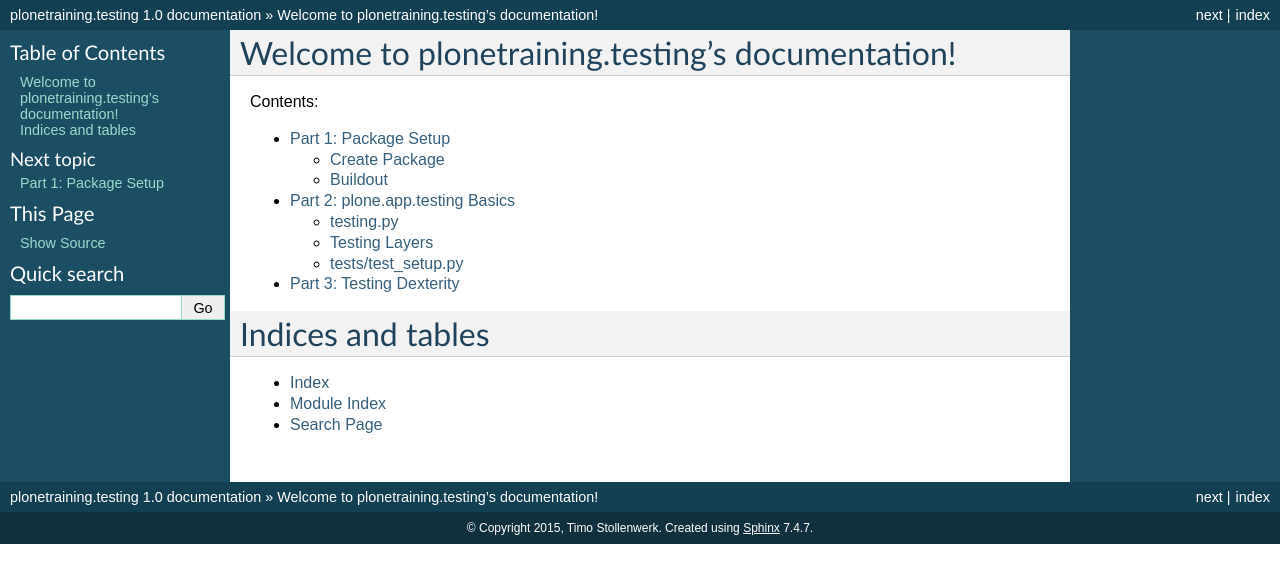
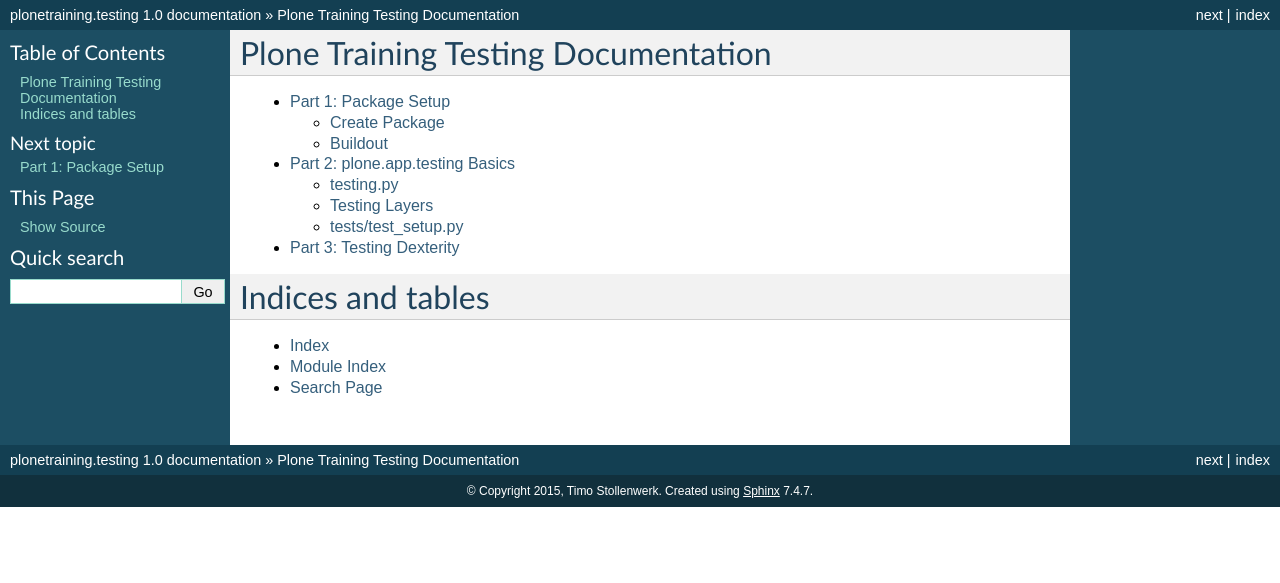
Before and after one commit to tisto/plonetraining.testing, a Sphinx documentation site: the page built from docs/source/index.rst, in a window 1280 px wide. Shown: the top 583 px of the page. Built offline with Sphinx 7.4.7, drawn with Linux system fonts in a browser that asks for light colours.

Commit message:
Update docs headline.

```diff
--- a/docs/source/index.rst
+++ b/docs/source/index.rst
@@ -3,10 +3,8 @@
    You can adapt this file completely to your liking, but it should at least
    contain the root `toctree` directive.
 
-Welcome to plonetraining.testing's documentation!
-=================================================
-
-Contents:
+Plone Training Testing Documentation
+====================================
 
 .. toctree::
    :maxdepth: 2
```
